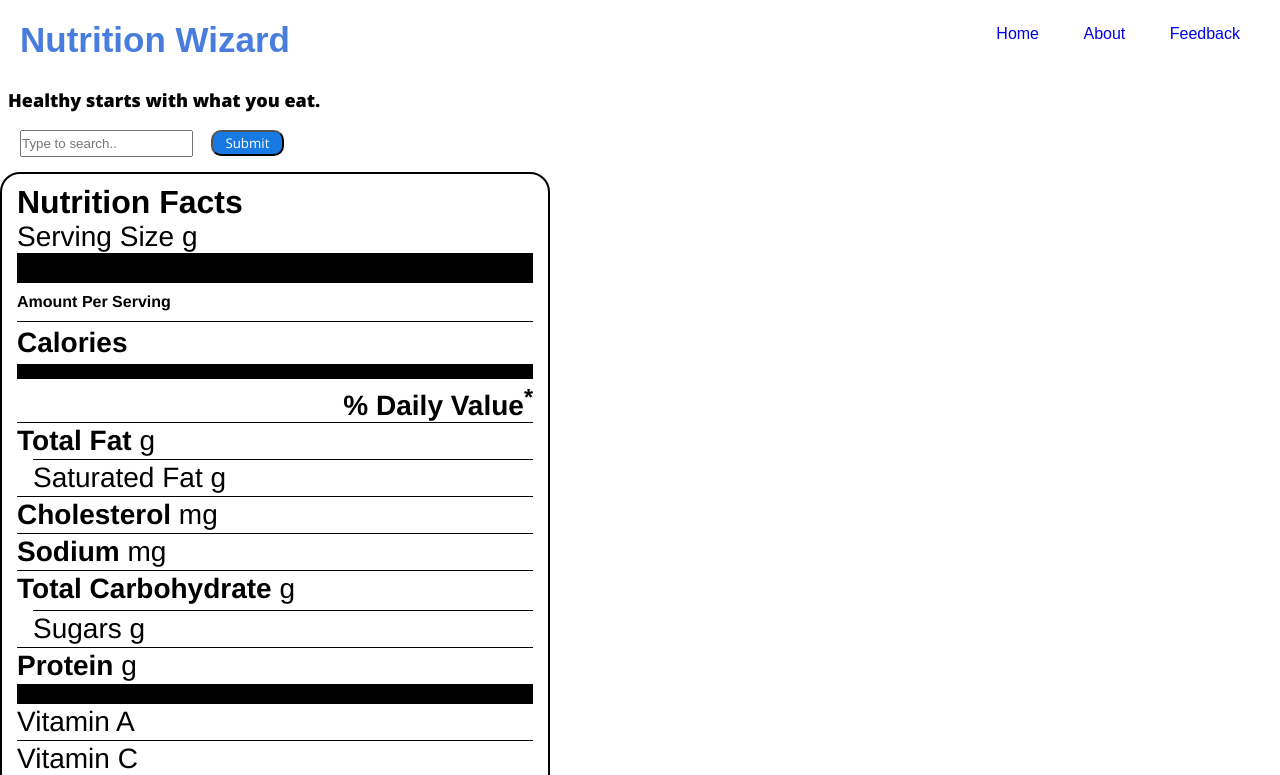
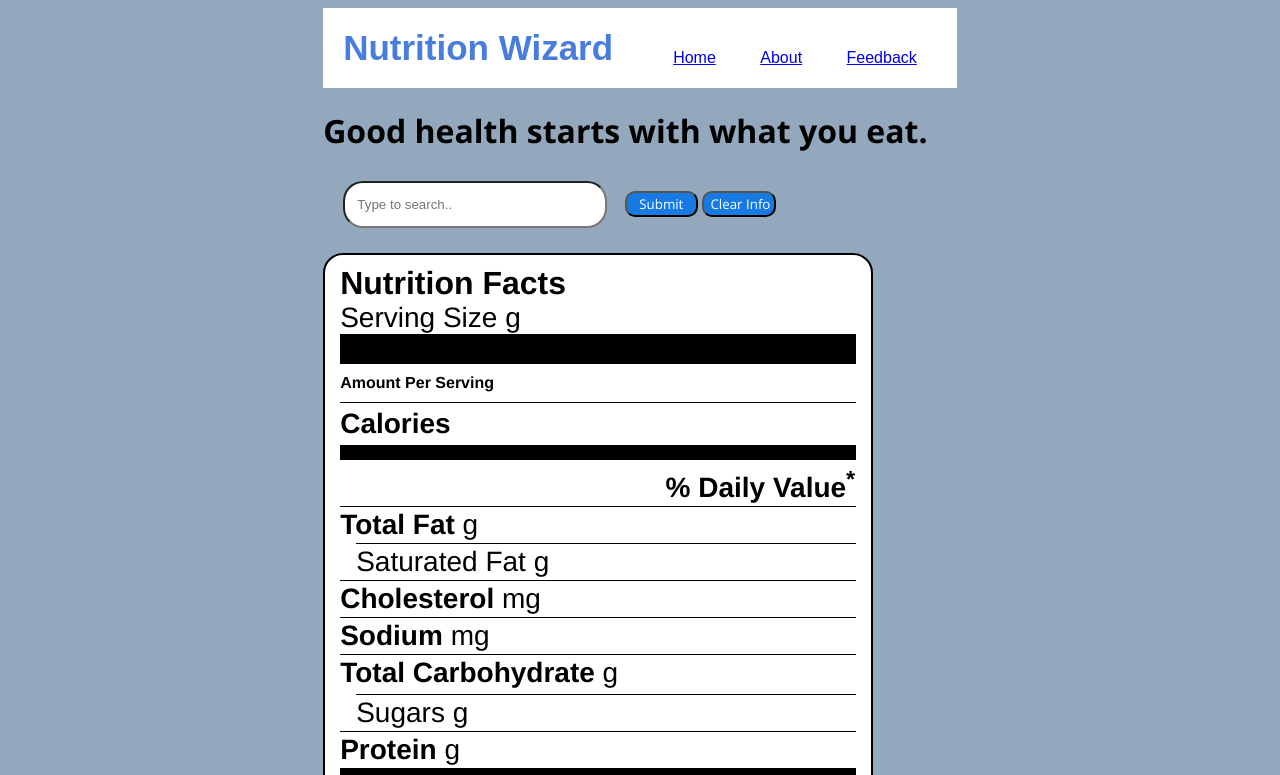
Before and after one commit to whoiscaleb/ForTheRecord, a plain HTML site: page index.html in a window 1280 px wide. Shown: the top 775 px of the page. Drawn offline with nearby package versions, Linux system fonts and the light colour scheme; files that its build step writes are made by us from their sources; files whose address does not match are found by name.

Commit message:
Add files via upload
Added Clear Info Button and h1 styling

```diff
--- a/index.html
+++ b/index.html
@@ -34,14 +34,17 @@
 
 
     <section>
-        <p class="slogan">Healthy starts with what you eat.</p>
+        <p class="slogan">Good health starts with what you eat.</p>
     </section>
 
     <form>
-        <input id="query" type="text"
-        placeholder="Type to search.."/>
-        <input type="submit"
+        <input id="query" class="search-box" type="text"
+        placeholder="  Type to search.."/>
+        <input class="search-btn" type="submit"
         placeholder="Analyze"/>
+        <i class="fas fa-times"></i>
+        <input type="button" value="Clear Info" onClick="refresh">
+
     </form>
     <!-- NUTRITION LABEL -->
     <!-- NUTRITION LABEL -->
--- a/style.css
+++ b/style.css
@@ -1,3 +1,4 @@
+@media only screen and (max-width: 480px)
 * {
     padding: 0;
     margin: 0;
@@ -7,11 +8,15 @@
 }
 body {
     font-family: 'Roboto Flex', sans-serif;
+    background:rgb(147, 168, 189);
 }
 nav {
     background: #ffffff;
-    height: 80px;
+    height: 100%;
     width: 100%;
+    top: 20px;
+    right: 0px;
+
 }
 label.logo {
     color: rgb(72, 124, 221);
@@ -56,7 +61,11 @@ a:visited {
     border: 2px solid #000;
     box-sizing: border-box;
     border-radius: 20px;
+    margin: 20px 0px 100px 0px;
+    color: #000000;
+    background-color: white;
   }
+
 
   h1 {
     margin: 0;
@@ -200,11 +209,23 @@ input[type=submit] {
     color: white;
     font-family: open sans, sans serif;
     background-color: rgb(23, 121, 226);
+    outline: none;
 }
 input[type=text] {
     margin: 7px 13px 5px 20px;
-    width: 13em;
-    height: 2em;
+    width: 15em;
+    height: 2.5em;
+    border-radius: 20px;
+    width: 250px;
+    padding: 5px;
+}
+input[type=button] {
+    width: 5.5em;  height: 2em;
+    border-radius: 10px;
+    color: white;
+    font-family: open sans, sans serif;
+    background-color: rgb(23, 121, 226);
+    outline: none;
 }
 
 p{
@@ -212,8 +233,13 @@ p{
 }
 .slogan{
     font-family: open sans, sans serif;
-    font-weight: 800;
-    font-size: large;
+    display: block;
+    font-size: 2em;
+    margin-block-start: 0.67em;
+    margin-block-end: 0.67em;
+    margin-inline-start: 0px;
+    margin-inline-end: 0px;
+    font-weight: bold;
 }
 #caloriesfromfat{
     margin: 0px 0px 0px -21px;
@@ -221,3 +247,14 @@ p{
 #servingsize {
     display: inline;
 }
+
+hmtl,body{
+    display: grid;
+    height: 100%;
+    place-items: center;
+}
+@media only screen and (max-width: 480px) {
+    body {
+    font-size: 20px;
+    }
+    }
```
